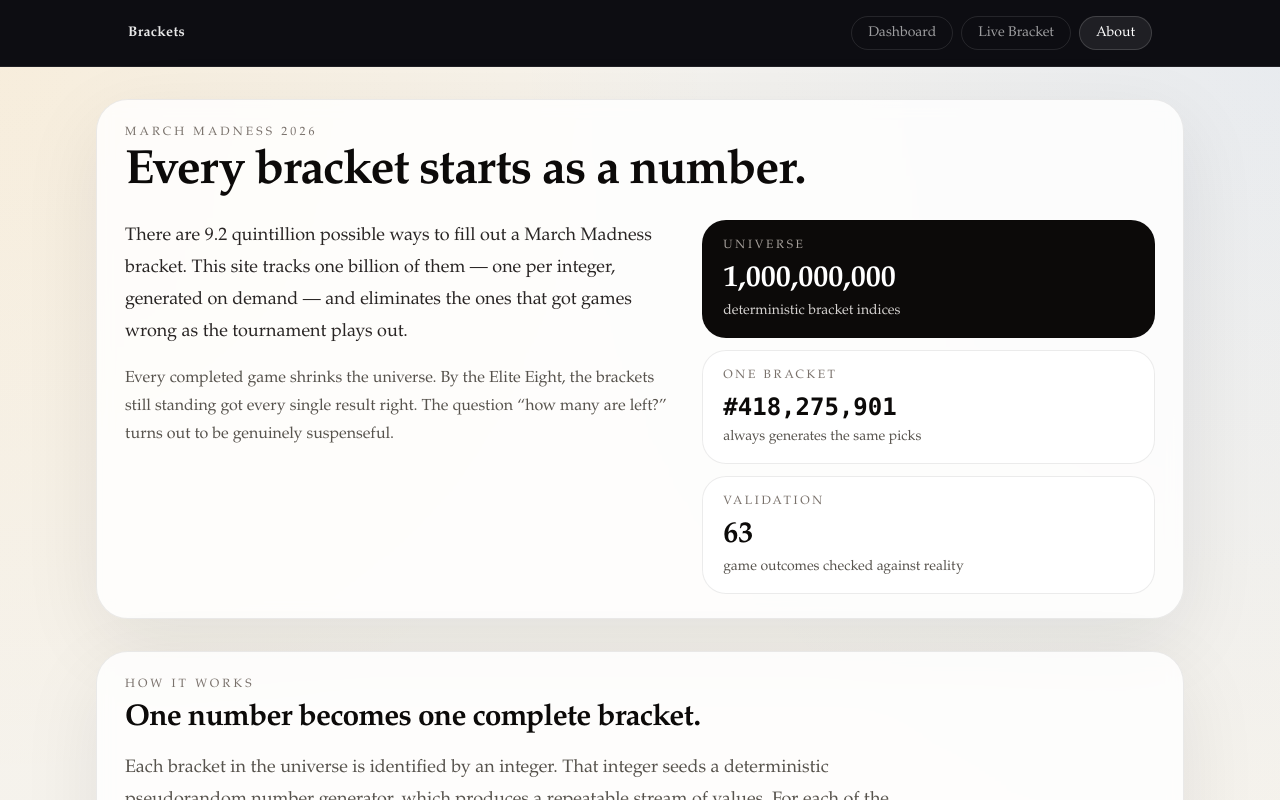
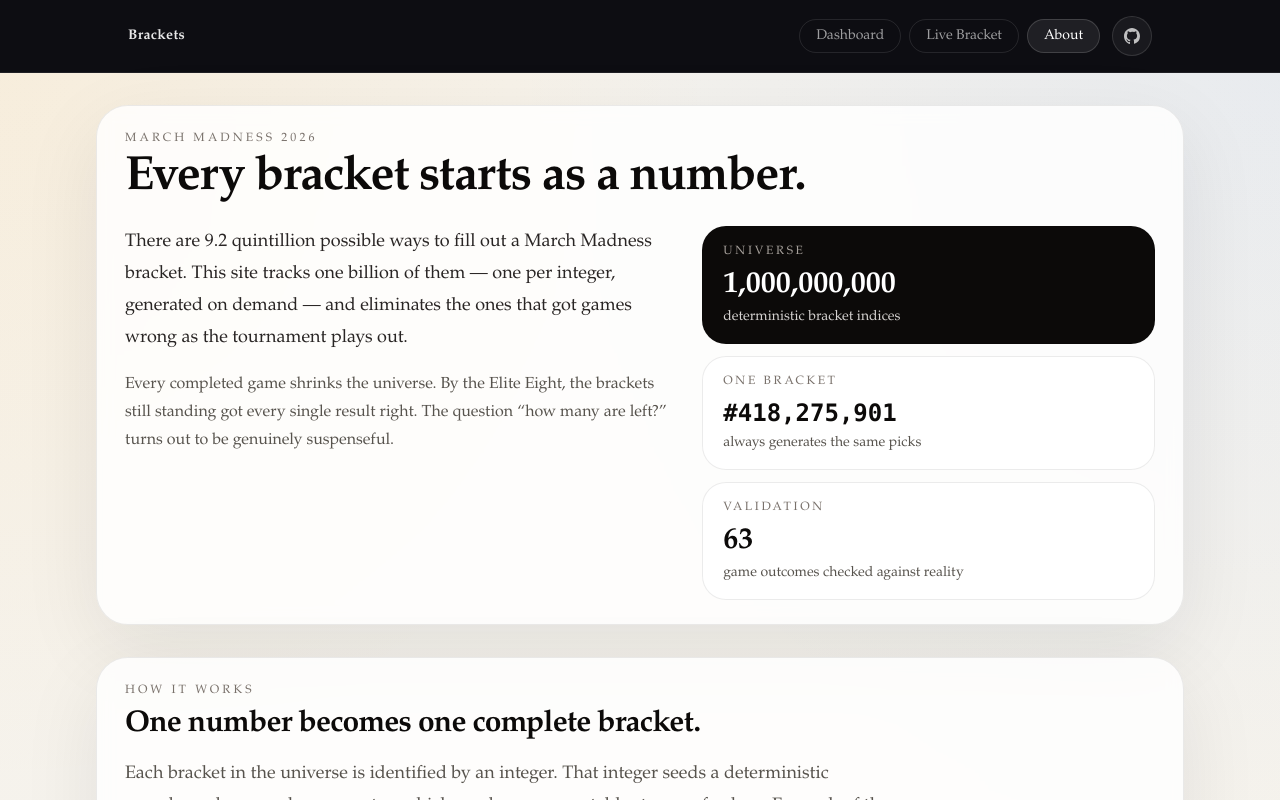
Before and after one commit to wsmartf/brackets, a Next.js app: page /about in a window 1280 px wide. Shown: the top 800 px of the page. Built offline with nearby package versions, Linux system fonts and the light colour scheme.

Commit message:
Add GitHub link to site navigation

```diff
--- a/components/SiteNav.tsx
+++ b/components/SiteNav.tsx
@@ -3,6 +3,8 @@ import Link from "next/link";
 interface SiteNavProps {
   activePage: "home" | "bracket" | "about";
 }
+
+const PROJECT_GITHUB_URL = "https://github.com/wsmartf/brackets";
 
 export default function SiteNav({ activePage }: SiteNavProps) {
   return (
@@ -11,6 +13,7 @@ export default function SiteNav({ activePage }: SiteNavProps) {
         <span className="text-sm font-semibold tracking-wide text-white/90">
           Brackets
         </span>
+        <div className="flex items-center gap-3">
           <div className="flex items-center gap-2 text-sm">
             {activePage === "home" ? (
               <span className="rounded-full border border-white/15 bg-white/8 px-4 py-1.5 text-white">
@@ -49,6 +52,23 @@ export default function SiteNav({ activePage }: SiteNavProps) {
               </Link>
             )}
           </div>
+          <a
+            href={PROJECT_GITHUB_URL}
+            target="_blank"
+            rel="noreferrer"
+            aria-label="View the project on GitHub"
+            title="View the project on GitHub"
+            className="inline-flex h-10 w-10 items-center justify-center rounded-full border border-white/12 bg-white/5 text-white/72 transition-all hover:-translate-y-0.5 hover:border-white/24 hover:bg-white/10 hover:text-white"
+          >
+            <svg
+              aria-hidden="true"
+              viewBox="0 0 16 16"
+              className="h-4 w-4 fill-current"
+            >
+              <path d="M8 0C3.58 0 0 3.67 0 8.2c0 3.63 2.29 6.7 5.47 7.78.4.08.55-.18.55-.39 0-.19-.01-.82-.01-1.49-2.01.38-2.53-.51-2.69-.98-.09-.24-.48-.98-.82-1.18-.28-.15-.68-.53-.01-.54.63-.01 1.08.59 1.23.84.72 1.24 1.87.89 2.33.68.07-.53.28-.89.5-1.09-1.78-.21-3.64-.92-3.64-4.07 0-.9.31-1.64.82-2.22-.08-.21-.36-1.05.08-2.18 0 0 .67-.22 2.2.85A7.36 7.36 0 0 1 8 3.8c.68 0 1.37.09 2.01.27 1.53-1.07 2.2-.85 2.2-.85.44 1.13.16 1.97.08 2.18.51.58.82 1.31.82 2.22 0 3.16-1.87 3.86-3.65 4.07.29.25.54.73.54 1.48 0 1.07-.01 1.93-.01 2.2 0 .21.14.47.55.39A8.22 8.22 0 0 0 16 8.2C16 3.67 12.42 0 8 0Z" />
+            </svg>
+          </a>
+        </div>
       </div>
     </nav>
   );
```
Lines whose indentation alone changed are shown as unchanged.
